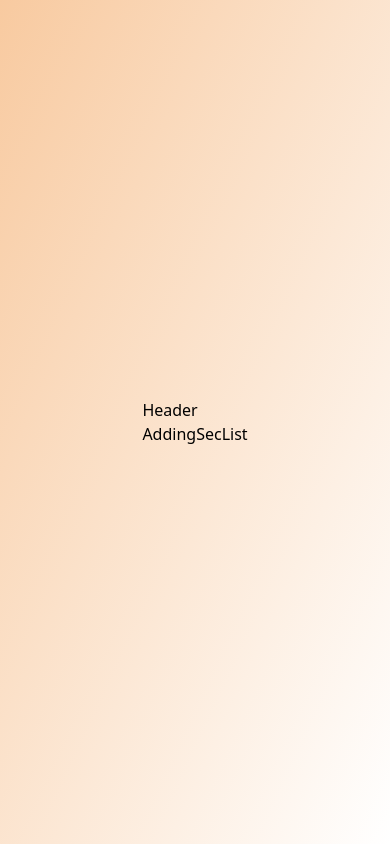
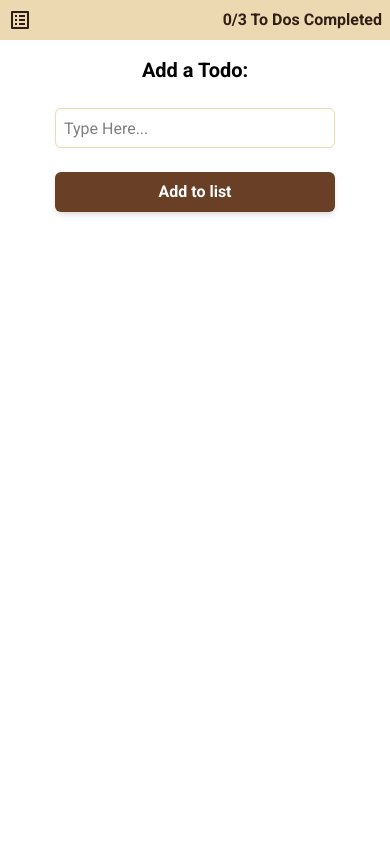
Before and after one commit to Jido-Mad/To-Do-App, a React (Vite) app: page / in a window 390 px wide. Built offline with nearby package versions, Linux system fonts and the light colour scheme.

Commit message:
Addsection Mobile ui DOne

```diff
--- a/package.json
+++ b/package.json
@@ -13,6 +13,7 @@
     "@tailwindcss/vite": "^4.1.11",
     "react": "^19.1.0",
     "react-dom": "^19.1.0",
+    "react-icons": "^5.5.0",
     "tailwindcss": "^4.1.11"
   },
   "devDependencies": {
--- a/src/App.jsx
+++ b/src/App.jsx
@@ -3,7 +3,7 @@ import Container from "./Components/Container";
 function App() {
   return (
     <>
-      <main className="min-h-screen bg-gradient-to-br from-[#F8CAA0] to-light-brown flex items-center justify-center">
+      <main className="min-h-screen  flex items-start justify-center font-roboto">
         <Container />
       </main>
     </>
--- a/src/Components/Container.jsx
+++ b/src/Components/Container.jsx
@@ -4,9 +4,9 @@ import Header from "./Header";
 
 function Container() {
   return (
-    <div className="flex flex-col">
+    <div className="flex flex-col w-full">
       <Header />
-      <section className="flex">
+      <section className="flex flex-col">
         <AddSection />
         <List />
       </section>
--- a/src/Components/Header.jsx
+++ b/src/Components/Header.jsx
@@ -1,5 +1,12 @@
+import { MdListAlt } from "react-icons/md";
+
 function Header() {
-  return <div>Header</div>;
+  return (
+    <div className="flex items-center justify-between p-2 font-roboto-bold bg-[#ECD8B1]">
+      <MdListAlt className="text-[#301E14] text-2xl" />
+      <span className="text-[#301E14]">0/3 To Dos Completed</span>
+    </div>
+  );
 }
 
 export default Header;
--- a/src/Components/sections/AddSection.jsx
+++ b/src/Components/sections/AddSection.jsx
@@ -1,5 +1,23 @@
+import { IoIosAdd } from "react-icons/io";
+
 function AddSection() {
-  return <div>AddingSec</div>;
+  return (
+    <div className="flex flex-col items-center p-4 gap-6">
+      <h2 className="font-roboto-bold text-xl">Add a Todo:</h2>
+      <label htmlFor="todo-input" className="sr-only">
+        Enter a new task
+      </label>
+      <input
+        id="todo-input"
+        type="text"
+        placeholder="Type Here..."
+        className="w-70 h-10 p-2 border border-[#ECD8B1] rounded-md outline-none "
+      />
+      <button className="text-white font-roboto-bold bg-[#693F26] w-70 h-10 rounded-md shadow-md ">
+        Add to list
+      </button>
+    </div>
+  );
 }
 
 export default AddSection;
--- a/src/Components/sections/List.jsx
+++ b/src/Components/sections/List.jsx
@@ -1,5 +1,5 @@
 function List() {
-  return <div>List</div>;
+  return;
 }
 
 export default List;
--- a/src/index.css
+++ b/src/index.css
@@ -14,13 +14,6 @@
   font-display: swap;
 }
 
-/*Roboto Extra Bold*/
-@font-face {
-  font-family: "RobotoExtraBold";
-  src: url("./assets/Fonts/Roboto-ExtraBold.ttf") format("truetype");
-  font-display: swap;
-}
-
 /*Roboto Thin*/
 @font-face {
   font-family: "RobotoThin";
@@ -32,6 +25,5 @@
   /*Fonts*/
   --font-roboto: "Roboto";
   --font-roboto-bold: "RobotoBold";
-  --font-roboto-extrabold: "RobotoExtraBold";
   --font-roboto-thin: "RobotoThin";
 }
```
Also changed, not shown: 1 other file (tests, documents, lock files or other folders).
